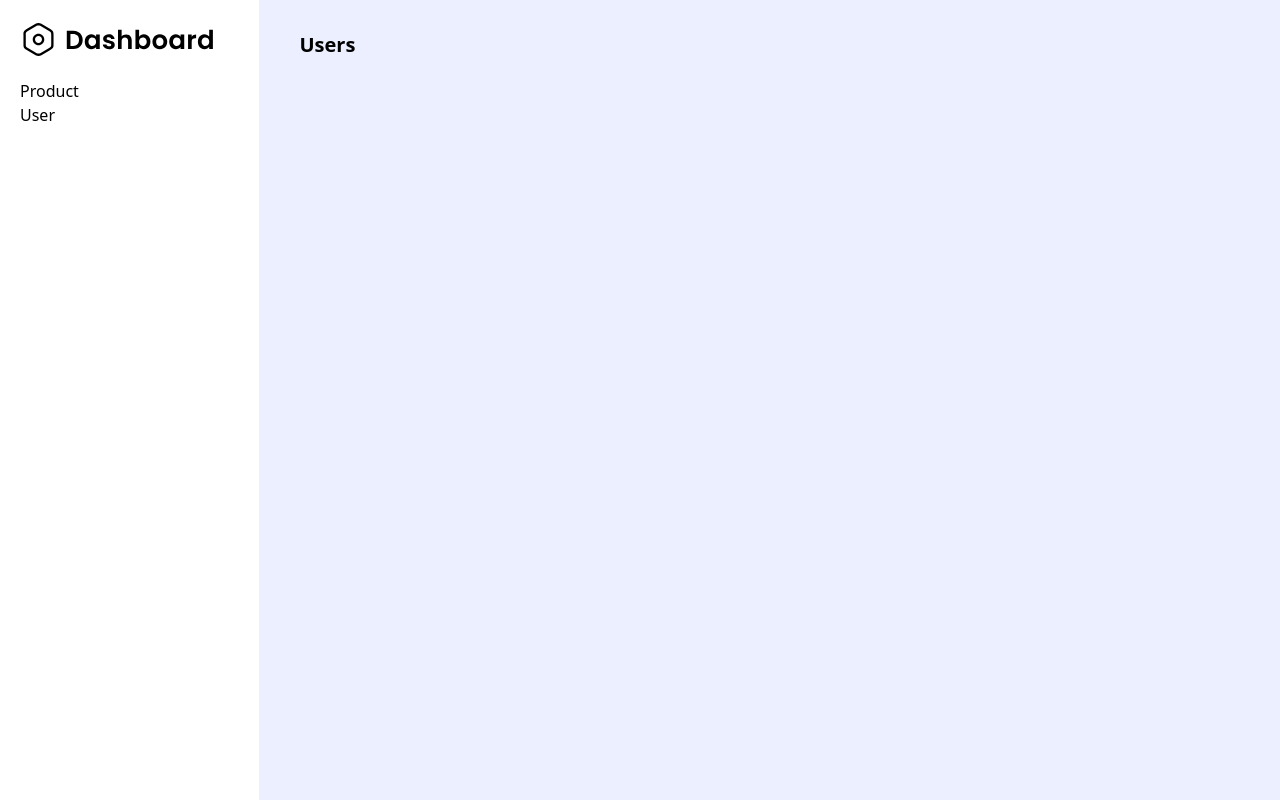
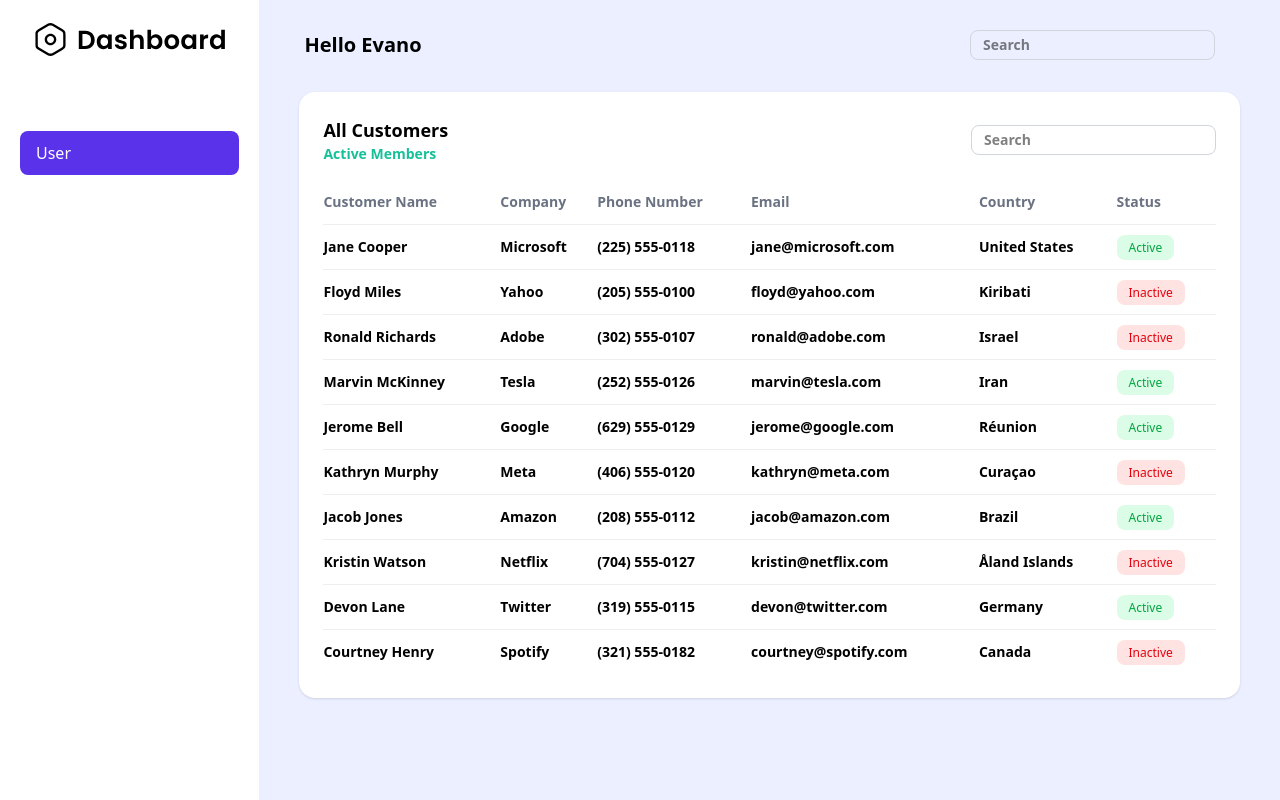
Before and after one commit to XurshidovichBekzod/dashbord, a React (Vite) app: page /user in a window 1280 px wide. Built offline with nearby package versions, Linux system fonts and the light colour scheme.

Commit message:
dashbord

```diff
--- a/src/features/users/Users.tsx
+++ b/src/features/users/Users.tsx
@@ -1,9 +1,79 @@
+const Users = () => {
+    return (
+        <div>
+            <div className='flex items-center pr-[25px] pl-[5px] justify-between'>
+                <h1>Hello Evano</h1>
+                <input
+                    type="text"
+                    placeholder="Search"
+                    className="border border-gray-300 rounded-lg px-3 py-1 text-sm outline-none"
+                />
+            </div>
+            <div className="bg-white mt-8 rounded-2xl p-6 shadow-sm">
+                <div className="flex items-center justify-between mb-4">
+                    <div>
+                        <h2 className="text-lg font-semibold">All Customers</h2>
+                        <p className="text-sm text-[#16C098]">Active Members</p>
+                    </div>
+                    <div className="flex items-center gap-3">
+                        <input
+                            type="text"
+                            placeholder="Search"
+                            className="border border-gray-300 rounded-lg px-3 py-1 text-sm outline-none" />
+                    </div>
+                </div>
 
+                <div className="overflow-x-auto">
+                    <table className="w-full text-left text-sm">
+                        <thead>
+                            <tr className="text-gray-500 border-b border-[#EEEEEE]">
+                                <th className="py-3">Customer Name</th>
+                                <th className="py-3">Company</th>
+                                <th className="py-3">Phone Number</th>
+                                <th className="py-3">Email</th>
+                                <th className="py-3">Country</th>
+                                <th className="py-3">Status</th>
+                            </tr>
+                        </thead>
+                        <tbody>
+                            {[
+                                { name: "Jane Cooper", company: "Microsoft", phone: "(225) 555-0118", email: "jane@microsoft.com", country: "United States", status: "Active" },
+                                { name: "Floyd Miles", company: "Yahoo", phone: "(205) 555-0100", email: "floyd@yahoo.com", country: "Kiribati", status: "Inactive" },
+                                { name: "Ronald Richards", company: "Adobe", phone: "(302) 555-0107", email: "ronald@adobe.com", country: "Israel", status: "Inactive" },
+                                { name: "Marvin McKinney", company: "Tesla", phone: "(252) 555-0126", email: "marvin@tesla.com", country: "Iran", status: "Active" },
+                                { name: "Jerome Bell", company: "Google", phone: "(629) 555-0129", email: "jerome@google.com", country: "Réunion", status: "Active" },
+                                { name: "Kathryn Murphy", company: "Meta", phone: "(406) 555-0120", email: "kathryn@meta.com", country: "Curaçao", status: "Inactive" },
+                                { name: "Jacob Jones", company: "Amazon", phone: "(208) 555-0112", email: "jacob@amazon.com", country: "Brazil", status: "Active" },
+                                { name: "Kristin Watson", company: "Netflix", phone: "(704) 555-0127", email: "kristin@netflix.com", country: "Åland Islands", status: "Inactive" },
+                                { name: "Devon Lane", company: "Twitter", phone: "(319) 555-0115", email: "devon@twitter.com", country: "Germany", status: "Active" },
+                                { name: "Courtney Henry", company: "Spotify", phone: "(321) 555-0182", email: "courtney@spotify.com", country: "Canada", status: "Inactive" }
+                            ]
+                                .map((user, idx) => (
+                                    <tr key={idx} className="border-b last:border-none border-[#EEEEEE]">
+                                        <td className="py-3">{user.name}</td>
+                                        <td>{user.company}</td>
+                                        <td>{user.phone}</td>
+                                        <td>{user.email}</td>
+                                        <td>{user.country}</td>
+                                        <td>
+                                            <span
+                                                className={`px-3 py-1 rounded-lg text-xs font-medium ${user.status === "Active"
+                                                    ? "bg-green-100 text-green-600"
+                                                    : "bg-red-100 text-red-600"
+                                                    }`}
+                                            >
+                                                {user.status}
+                                            </span>
+                                        </td>
+                                    </tr>
+                                ))}
+                        </tbody>
+                    </table>
+                </div>
+            </div>
 
-const Users = () => {
-  return (
-    <div>Users</div>
-  )
+        </div>
+    )
 }
 
 export default Users
--- a/src/index.css
+++ b/src/index.css
@@ -1 +1,46 @@
 @import "tailwindcss";
+
+.sidebar {
+  width: 320px;
+  height: 100vh;
+  background: #fff;
+  padding: 20px;
+
+}
+
+.sidebar-logo img {
+  display: block;
+  margin: 0 auto;
+    transition: 1s;
+}
+
+.sidebar-menu {
+  margin-top: 20px;
+  display: flex;
+  flex-direction: column;
+  gap: 8px;
+  list-style: none;
+  padding: 0;
+    transition: 1s;
+}
+
+.sidebar-link {
+  display: block;
+  padding: 10px 16px;
+  border-radius: 8px;
+  color: #fff;
+  text-decoration: none;
+  transition: 1s;
+}
+
+.sidebar-link:hover {
+  background: #f3f4f6;
+    transition: 1s;
+}
+
+.sidebar-link.active {
+  background: #5932EA;
+  color: #fff;
+  font-weight: 500;
+    transition: 1s;
+}
--- a/src/layout/components/Sidebar.tsx
+++ b/src/layout/components/Sidebar.tsx
@@ -1,23 +1,27 @@
-import { memo } from 'react';
+import { memo } from 'react'
 import dashbord from "../assets/dashbord.svg"
-import { NavLink } from 'react-router-dom';
+import { NavLink } from 'react-router-dom'
 
 const Sidebar = () => {
   return (
-    <div className="w-[320px] h-screen bg-[#fff] p-[20px]">
-      <div>
-        <img src={dashbord} alt="" />
+    <div className="sidebar">
+      <div className="sidebar-logo">
+        <img src={dashbord} alt="Dashboard Logo" />
       </div>
-      <ul className='mt-[20px]'>
+      <ul className="sidebar-menu">
         <li>
-          <NavLink to={"/product"}>Product</NavLink>
+          <NavLink to="/product" className="sidebar-link">
+            Product
+          </NavLink>
         </li>
         <li>
-          <NavLink to={"/user"}>User</NavLink>
+          <NavLink to="/user" className="sidebar-link">
+            User
+          </NavLink>
         </li>
       </ul>
     </div>
-  );
-};
+  )
+}
 
-export default memo(Sidebar);
+export default memo(Sidebar)
```
